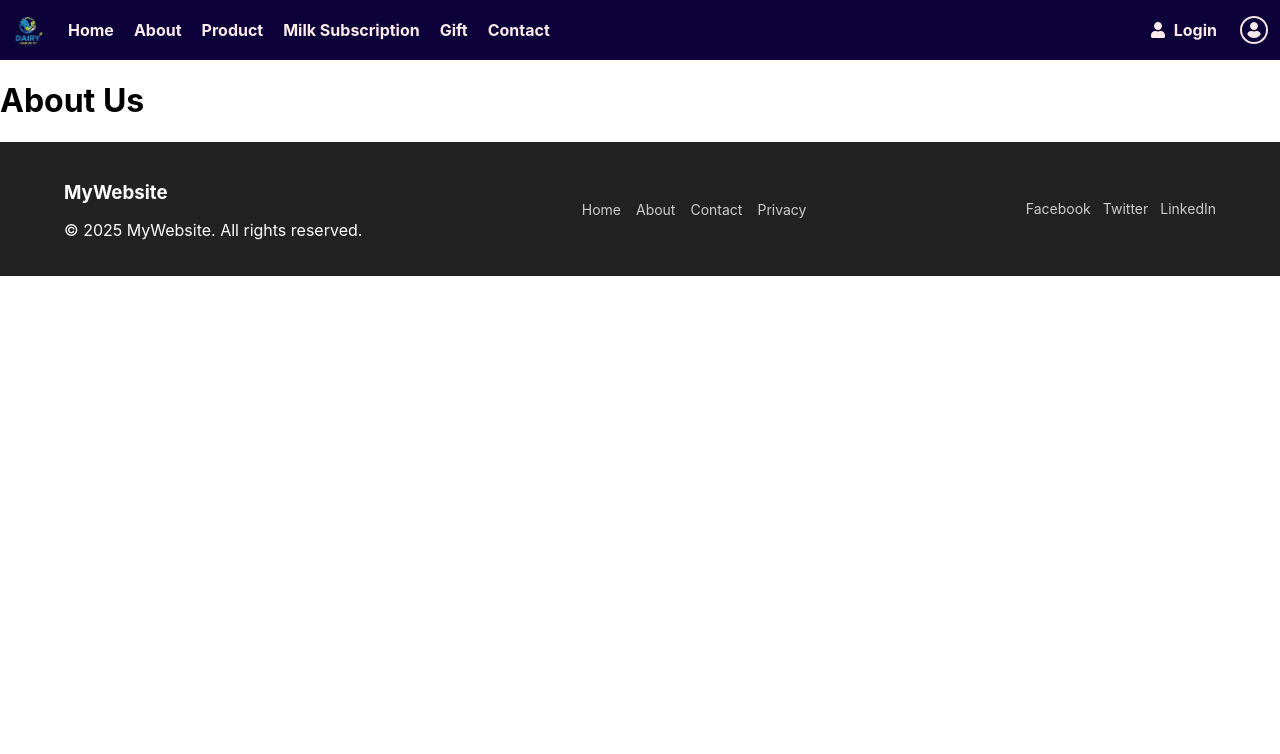
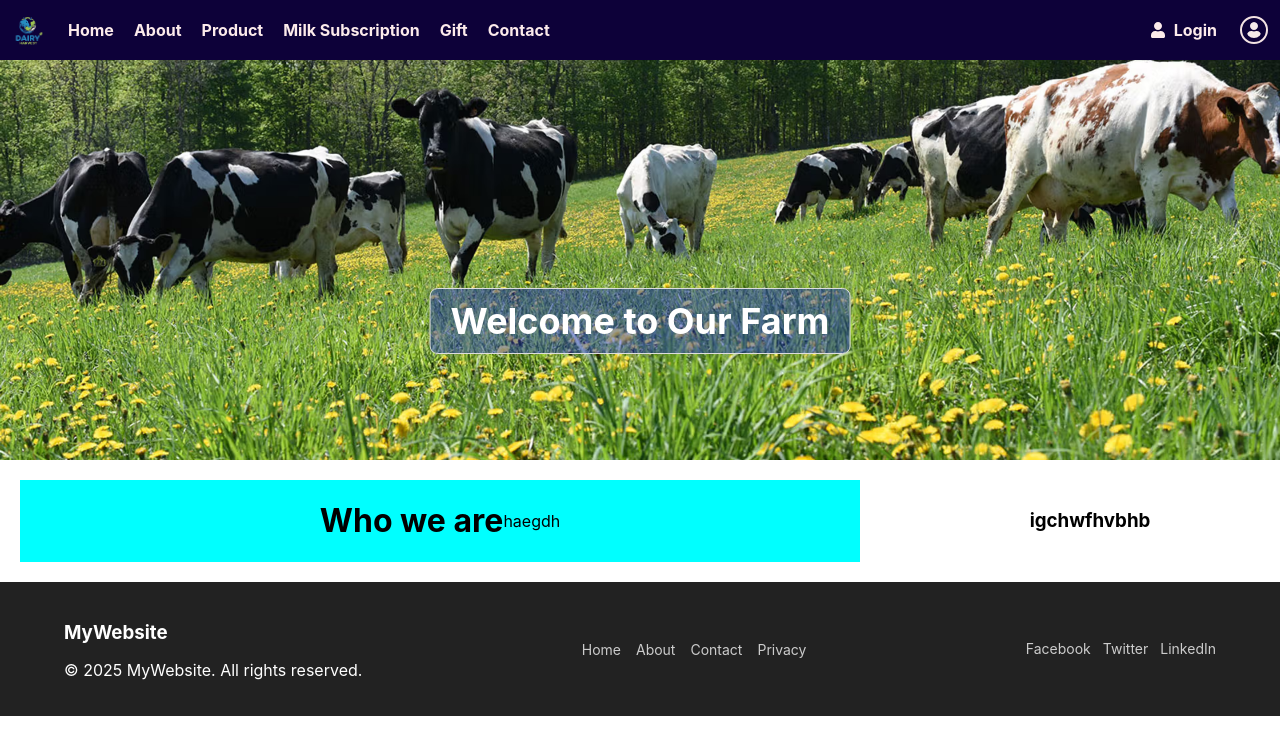
Before and after one commit to ujjawalkmr/shopping_web, a React (Create React App) app: page /about in a window 1280 px wide. Shown: the top 754 px of the page. Built offline with nearby package versions, Linux system fonts and the light colour scheme.

Commit message:
image and animation add
Signed-off-by: Ujjawal Kumar <ujjawalkmr9211@gmail.com>

```diff
--- /dev/null
+++ b/src/css_file/About.css
@@ -0,0 +1,73 @@
+.about-container {
+  width: 100%;
+    position: relative;   /* IMPORTANT */
+
+  overflow-x: hidden;
+}
+.about-image {
+  width: 100%;
+  height: 400px;      /* IMPORTANT */
+  display: block;    /* removes extra space */
+  object-fit: cover; /* optional */
+}
+.about-text {
+  position: absolute;
+  top: 50%;
+  left: 50%;
+  transform: translate(-50%, -50%); /* PERFECT CENTER */
+  color: white;
+  font-size: 36px;
+  font-weight: bold;
+  background: rgba(11, 33, 204, 0.4); /* optional */
+  padding: 10px 20px;
+  border-radius: 8px;
+  border: 1px solid #ddd;
+}
+
+.who-we-are-container {
+  display: flex;
+  width: 100%;
+  gap: 20px; /* space between left & right */
+  padding: 20px;
+  overflow: hidden;
+}
+
+.left-side {
+    display: flex;
+    align-items: center;
+    background-color: aqua;
+  flex: 2;   /* 50% */
+  animation: fromLeft 1s ease-out forwards;
+    justify-content: center;    /* horizontal center */
+    align-items: center;
+
+}
+
+.right-side {
+  flex: 1;   /* 50% */
+  display: flex;
+  animation: fromRight  1s ease-out forwards;
+   justify-content: center;    /* horizontal center */
+    align-items: center;
+}
+@keyframes fromLeft {
+  from {
+    transform: translateX(-100%);
+    opacity: 0;
+  }
+  to {
+    transform: translateX(0);
+    opacity: 1;
+  }
+}
+
+@keyframes fromRight {
+  from {
+    transform: translateX(100%);
+    opacity: 0;
+  }
+  to {
+    transform: translateX(0);
+    opacity: 1;
+  }
+}
--- a/src/pages/About.js
+++ b/src/pages/About.js
@@ -1,7 +1,26 @@
 import React from "react";
+import "../css_file/About.css";
 
 function About() {
-    return <h1>About Us</h1>;
+    return  <div className="about-container">
+      <img
+        className="about-image"
+        src="/assets/images/field_cow.avif"
+        alt="About"
+      />
+      <div className="about-text">
+    Welcome to Our Farm
+  </div>
+<div className="who-we-are-container">
+    <div className="left-side">
+        <h1>Who we are<br></br></h1>
+        <p>haegdh</p>
+    </div>
+    <div className="right-side">
+        <h3>igchwfhvbhb</h3>
+    </div>
+</div>
+  </div>
 }
 
 export default About;
```
Also changed, not shown: public/assets/images/about_main_image.avif (added), public/assets/images/field_cow.avif (added).
